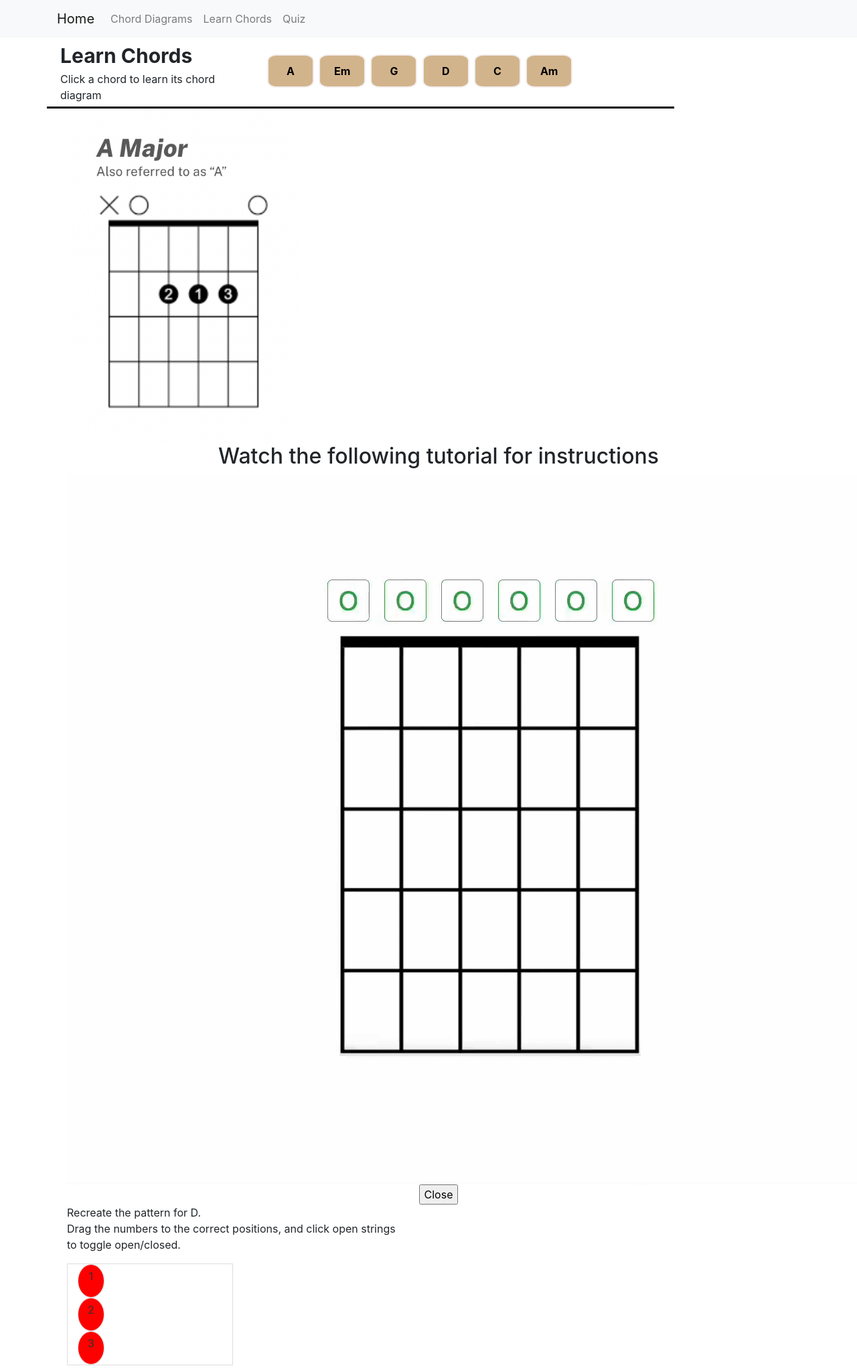
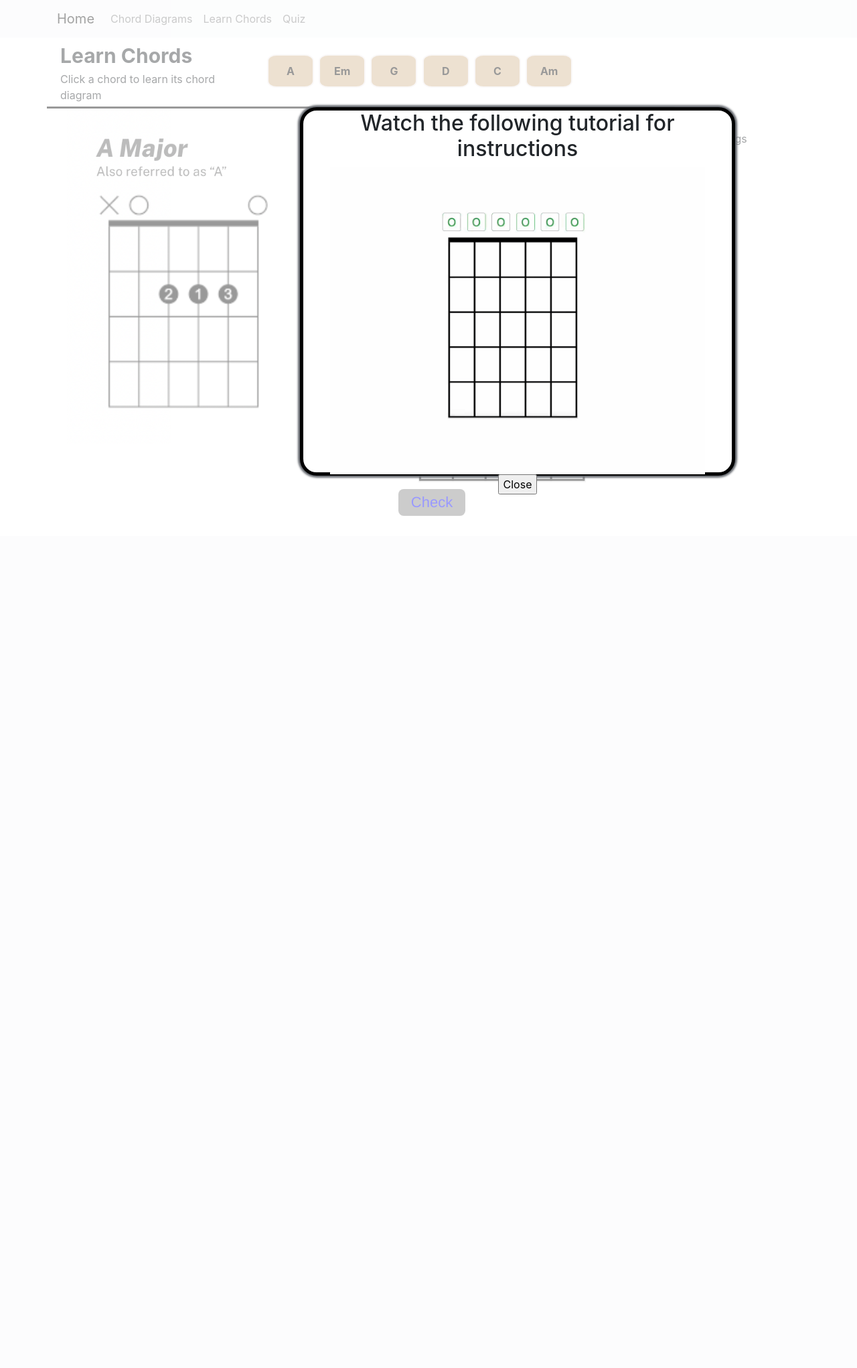
Before and after one commit to mweaser/chordology, a Flask app: page /learn in a window 1280 px wide; the page is wider, and only the part inside the window is pictured. Shown: the top 2042 px of that part at 67% size. After the commit the page ends 770 px from the top of that part, so only its background shows below. Run offline with Flask 2, Linux system fonts and the light colour scheme; some libraries are stand-ins or nearby versions.

Commit message:
fixed css

```diff
--- a/static/main.css
+++ b/static/main.css
@@ -60,7 +60,7 @@
   cursor: pointer;
   display: inline-block;
   font-family: "Haas Grot Text R Web", "Helvetica Neue", Helvetica, Arial, sans-serif;
-  font-size: 14px;
+  font-size: 22px;
   font-weight: 500;
   line-height: 20px;
   list-style: none;
@@ -74,13 +74,42 @@
   -webkit-user-select: none;
   touch-action: manipulation;
   margin-top: 10px;
+  width: 100px;
+  height: 40px;
+}
+
+#check_but {
+    background-color:grey;
+    border-radius: 8px;
+    border-width: 0;
+    color: blue;
+    cursor: pointer;
+    display: inline-block;
+    font-family: "Haas Grot Text R Web", "Helvetica Neue", Helvetica, Arial, sans-serif;
+    font-size: 22px;
+    font-weight: 500;
+    line-height: 20px;
+    list-style: none;
+    margin: 0;
+    padding: 10px 12px;
+    text-align: center;
+    transition: all 200ms;
+    vertical-align: baseline;
+    white-space: nowrap;
+    user-select: none;
+    -webkit-user-select: none;
+    touch-action: manipulation;
+    margin-top: 10px;
+    width: 100px;
+    height: 40px;
 }
 
 .fixed_label{
     position: absolute;
-    top: 50px;
-    left: 20px;
+    top: 45px;
+    left: 31px;
 }
+
 
 .fixed_question{
     position: absolute;
@@ -133,7 +162,7 @@
 }
 
 #nextButton{
-
+    visibility: hidden;
 }
 
 #rr{
@@ -161,7 +190,7 @@
 }
 
 #resultsButton{
-
+    visibility: hidden;
 }
 
 #quizNav{
@@ -175,6 +204,8 @@
     border-radius: 50%;
     text-align: center;
     padding-top: 5px;
+    position: relative;
+    z-index: 1;
 }
 
 .img-chord {
@@ -202,6 +233,17 @@
     max-width: 100%;
     display: block;
     margin: auto;
+}
+
+
+#recreate_msg{
+    color: grey;
+    font-size: 22px;
+    font-weight: bold;
+}
+
+.symbol_inline{
+    display: inline-block;
 }
 
 .learn-chord-header {
@@ -234,8 +276,14 @@
 
 .chord-board {
     margin-left: 2px;
-    width: 500px;
-    height: 500px;
+    width: 250px;
+    height: 350px;
+}
+
+.chord-board_learn {
+    width: 250px;
+    height: 350px;
+    margin-left : 30px;
 }
 
 .home {
@@ -284,20 +332,99 @@
     background-color: green
 }
 
+.togglebut {
+    width: 35px;
+    height: 35px;
+    padding: 0px;
+    font-size: 22px;
+    margin-left:8px;
+}
+
+.togglebut_learn{
+    width: 35px;
+    height: 35px;
+    padding: 0px;
+    font-size: 22px;
+    margin-left:8px;
+}
+#slide2-text1{
+    margin-top: 150px;
+    padding: 0px;
+}
+#slide2-text2{
+    margin-top: 150px;
+}
+.bgimages{
+    text-align: center;
+}
+#slide3-text{
+    margin-top: 150px;
+}
+
+#recreate-correct-text {
+    font-size: 30px;
+    position: absolute;
+    top: 400px;
+    left: 50px;
+}
+
+
+
+
+/* popup section */
+/* #chord-tutorial img {
+    max-height:200px;
+    max-width:200px;
+    height:auto;
+    width:auto;
+} */
+
+img.animated-gif{
+    width: 560px;
+    height: auto;
+}
+
+#ac-wrapper {
+    position: fixed;
+    top: 0;
+    left: 0;
+    width: 100%;
+    height: 100%;
+    background: rgba(255, 255, 255, .6);
+    z-index: 1001;
+}
+#popup {
+    width: 650px;
+    height: 550px;
+    position:absolute;
+    top: 20%;
+    left:35%;
+    background: #FFFFFF;
+    border: 5px solid #000;
+    border-radius: 25px;
+    -moz-border-radius: 25px;
+    -webkit-border-radius: 25px;
+    box-shadow: #64686e 0px 0px 3px 3px;
+    -moz-box-shadow: #64686e 0px 0px 3px 3px;
+    -webkit-box-shadow: #64686e 0px 0px 3px 3px;
+    /* position: relative;
+    top: 150px;
+    left: 375px; */
+}
 
 #resultsPage{
     font-weight: bold;
     font-size: 30px;
-}
+ }
 
-#youScored{
+ #youScored{
     margin-top: 50px;
     text-align: center;
-}
+ }
 
-#score{
+ #score{
     margin-top: 50px;
     color: darkgray;
     font-size: 50px;
     text-align: center;
-}
+ }
```
